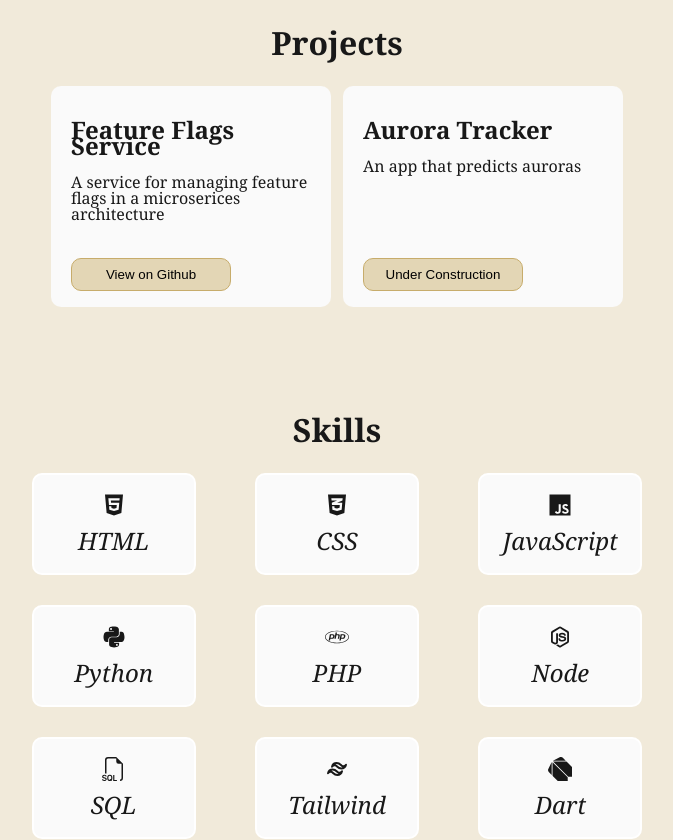
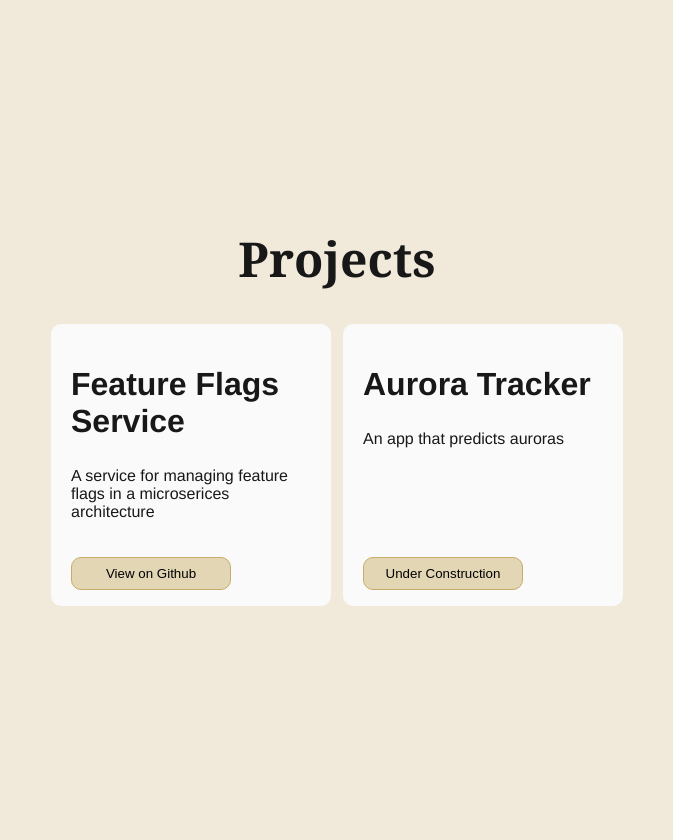
Before and after one commit to obzero-chillin/portfolioV3, a React (Vite) app: page / in a window 1280 px wide. Shown: the part 880-1720 px from the top of the page, without its empty margins (303-976 px from the left). Built offline with nearby package versions, Linux system fonts and the light colour scheme.

Commit message:
finished design wise

```diff
--- a/src/components/Projects.jsx
+++ b/src/components/Projects.jsx
@@ -5,7 +5,7 @@ import ProjectCard from './subcomponents/projectCard'
 const Projects = () => {
   return (
     <div id='projects'>
-      <h1>Projects</h1>
+      <h1 className='topic'>Projects</h1>
       <div id="projectsContainer">
         <ProjectCard
           title='Feature Flags Service'
--- a/src/components/Skills.jsx
+++ b/src/components/Skills.jsx
@@ -9,7 +9,7 @@ import { LuGithub } from "react-icons/lu";
 const Skills = () => {
   return (
     <div id="skills">
-      <h1>Skills</h1>
+      <h1 className='topic'>Skills</h1>
       <div id='skillsCont'>
 
         <div className='skillItem'>
--- a/src/components/about.jsx
+++ b/src/components/about.jsx
@@ -4,7 +4,7 @@ import pfp from '../assets/pfp.png'
 const About = () => {
   return (
     <div id='about'>
-      <h1>About</h1>
+      <h1 className='topic'>About</h1>
       <div id='pfpCont'>
         <img src={pfp} id='pfp' />
       </div>
--- a/src/components/contact.jsx
+++ b/src/components/contact.jsx
@@ -4,7 +4,7 @@ import './css/contact.css'
 const Contact = () => {
   return (
     <div id='contact'>
-        <h1>Contact</h1>
+        <h1 className='topic'>Contact</h1>
         <h2>Lets talk</h2>
         <div id='contactFormContainer'>
             <form>
--- a/src/components/css/projects.css
+++ b/src/components/css/projects.css
@@ -1,5 +1,5 @@
 #projects{
-    height:fit-content;
+    height:100vh;
     padding-top:5rem;
     color:var(--text);
     display: flex;
--- a/src/components/css/skills.css
+++ b/src/components/css/skills.css
@@ -1,5 +1,6 @@
 #skills{
     padding-top: 5rem;
+    height:100vh;
 }
 
 #skillsCont{
--- a/src/components/references.jsx
+++ b/src/components/references.jsx
@@ -5,7 +5,7 @@ import Reference from './subcomponents/reference.jsx'
 const References = () => {
   return (
     <div id='references'>
-        <h1>References</h1>
+        <h1 className='topic'>References</h1>
         <div id='referencesContainer'>
             <Reference />
             <Reference />
--- a/src/index.css
+++ b/src/index.css
@@ -1,5 +1,5 @@
 :root {
-  font-family:Cambria, Cochin, Georgia, Times, 'Times New Roman', serif;
+  font-family:'Franklin Gothic Medium', 'Arial Narrow', Arial, sans-serif;
 
   color-scheme: light dark;
   /*color: rgba(255, 255, 255, 0.87);*/
@@ -24,13 +24,29 @@
   --text:rgb(24, 24, 24);
   --insignificant:hsl(0, 0%, 30%);
 
-  --pLineHeight:0.125rem;
   --corner:10px;
 
-  --p:1rem;
+  --h1:3rem;
+  --h1L:0.33rem;
+  --h2:2.5rem;
+  --h2L:0.4rem;
+  --p:1rem/0.125rem;
 
   ---ptop:3rem;
 }
 html,body{
   margin:0 auto;
 }
+
+.topic{
+  font-family: Georgia, 'Times New Roman', Times, serif;
+}
+h1{
+  font-size: var(--h1);
+}
+h2{
+  font-size: 2rem;
+}
+p{
+  font-size: 1rem;
+}
```
